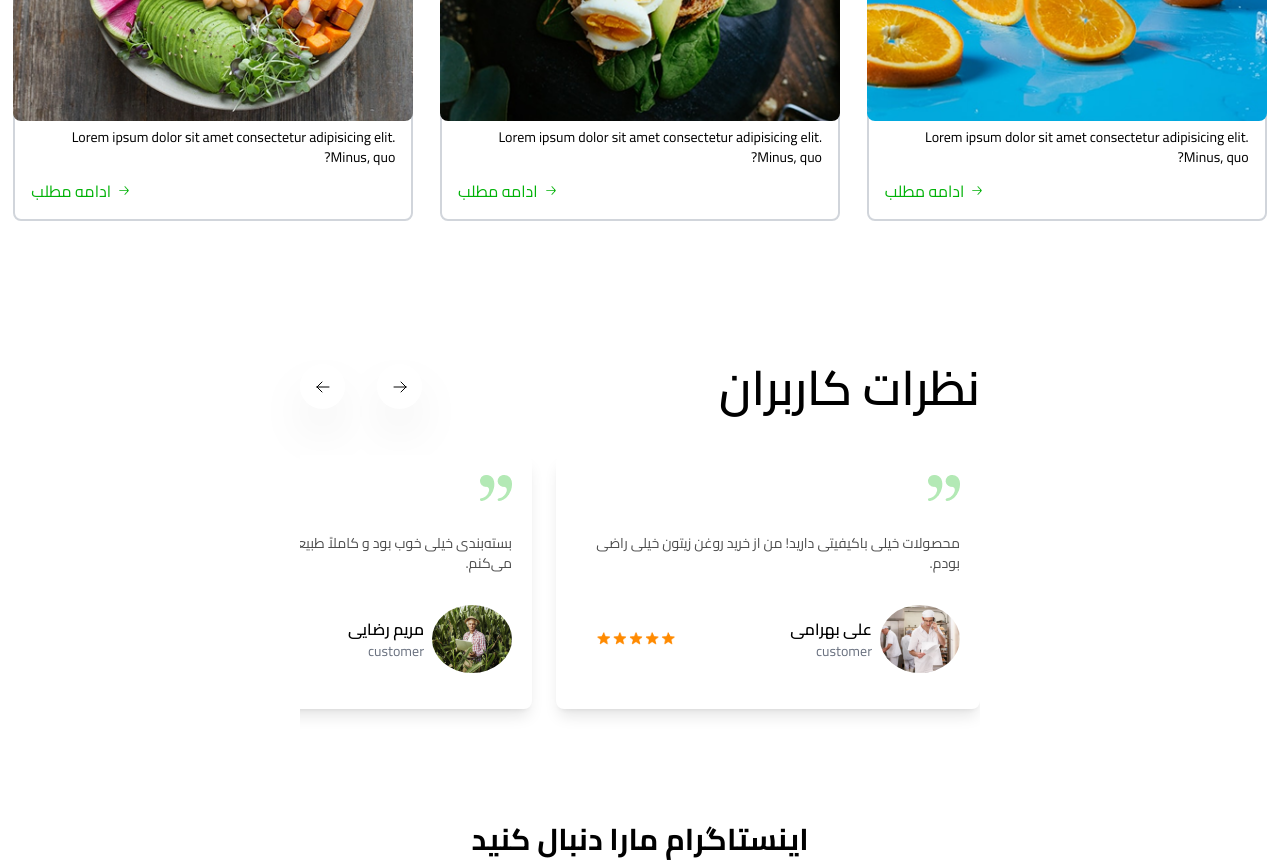
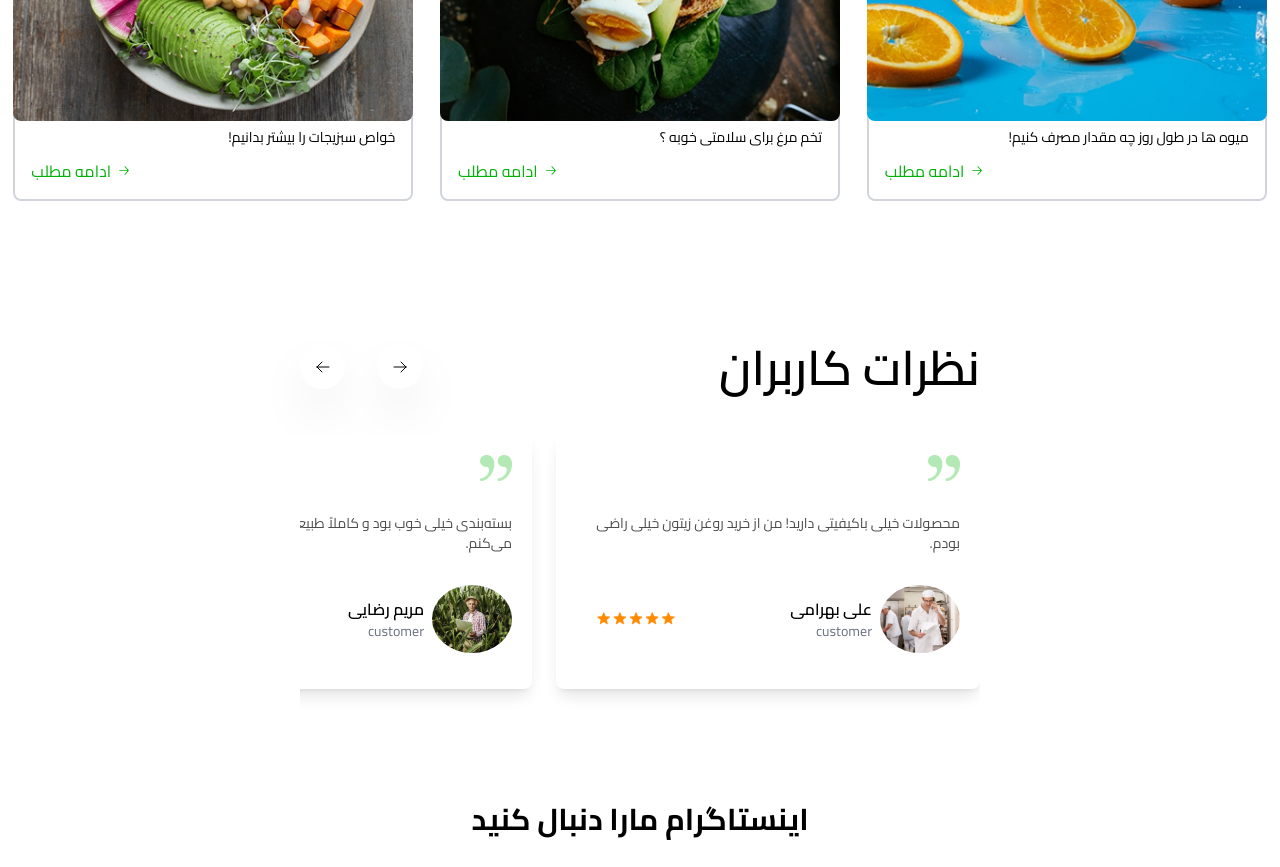
Before and after one commit to Ahmadreza-Mohammadi/organic-shop-next, a Next.js app: page /home in a window 1280 px wide. Shown: the part 3420-4287 px from the top of the page. Built offline with nearby package versions, Linux system fonts and the light colour scheme; no server answers.

Commit message:
feat: style news

```diff
--- a/src/components/home/latestNews.tsx
+++ b/src/components/home/latestNews.tsx
@@ -23,8 +23,7 @@ export default function LatestNews() {
 
           <div className="border-2 border-gray-300 rounded-br-lg rounded-bl-lg p-4">
             <h3 className="text-sm">
-              Lorem ipsum dolor sit amet consectetur adipisicing elit. Minus,
-              quo?
+              میوه ها در طول روز چه مقدار مصرف کنیم!
             </h3>
             <div className="flex flex-col mt-3">
               <button className="flex flex-row-reverse items-center text-[#00B207] gap-2 hover:scale-105 hover:font-bold transition-all duration-400 ease-in-out">
@@ -45,8 +44,7 @@ export default function LatestNews() {
 
           <div className="border-2 border-gray-300 rounded-br-lg rounded-bl-lg p-4">
             <h3 className="text-sm">
-              Lorem ipsum dolor sit amet consectetur adipisicing elit. Minus,
-              quo?
+            تخم مرغ برای سلامتی خوبه ؟
             </h3>
             <div className="flex flex-col mt-3">
               <button className="flex flex-row-reverse items-center text-[#00B207] gap-2 hover:scale-105 hover:font-bold transition-all duration-400 ease-in-out">
@@ -67,8 +65,7 @@ export default function LatestNews() {
 
           <div className="border-2 border-gray-300 rounded-br-lg rounded-bl-lg p-4">
             <h3 className="text-sm">
-              Lorem ipsum dolor sit amet consectetur adipisicing elit. Minus,
-              quo?
+            خواص سبزیجات را بیشتر بدانیم!
             </h3>
             <div className="flex flex-col mt-3">
               <button className="flex flex-row-reverse items-center text-[#00B207] gap-2 hover:scale-105 hover:font-bold transition-all duration-400 ease-in-out">
```
